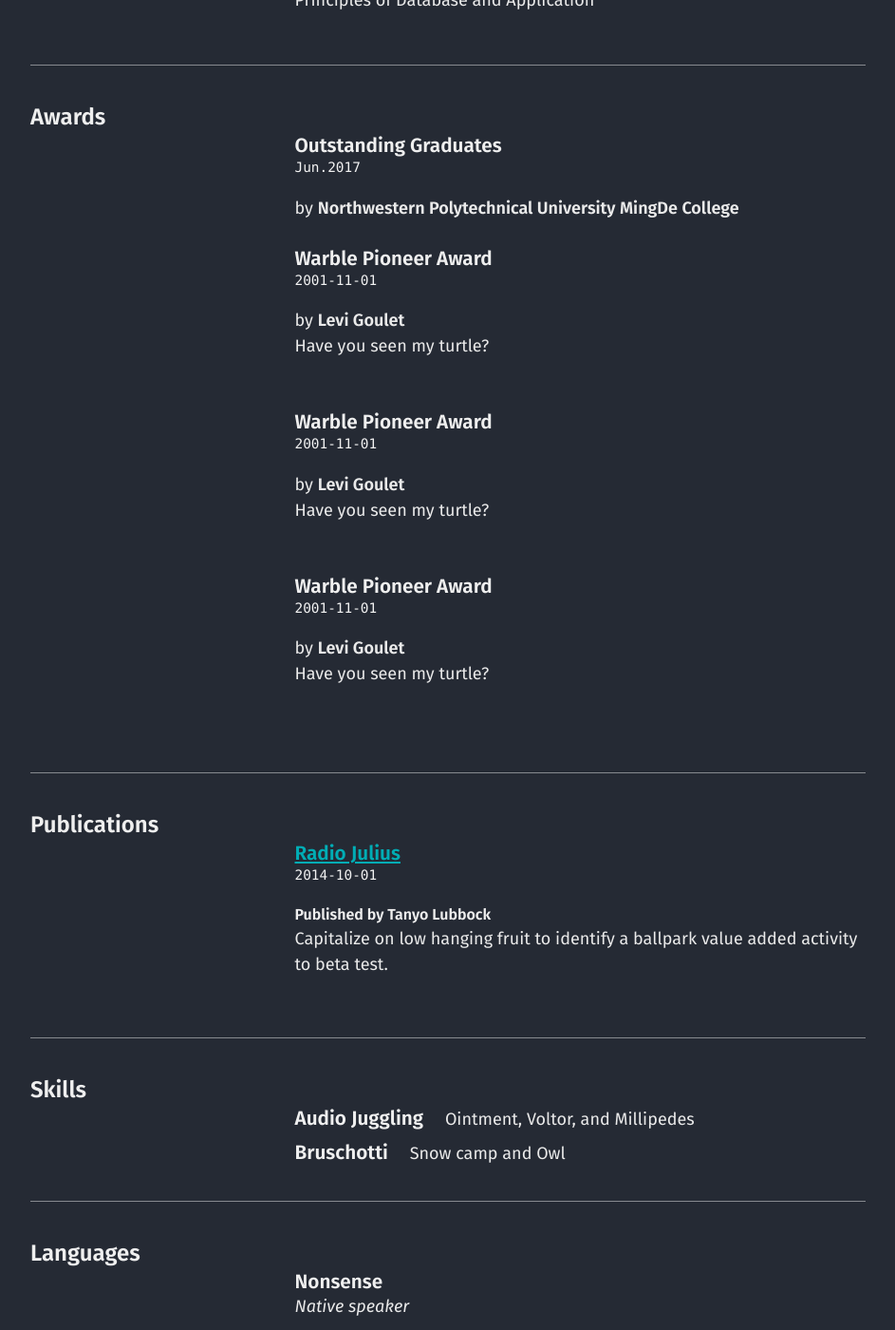
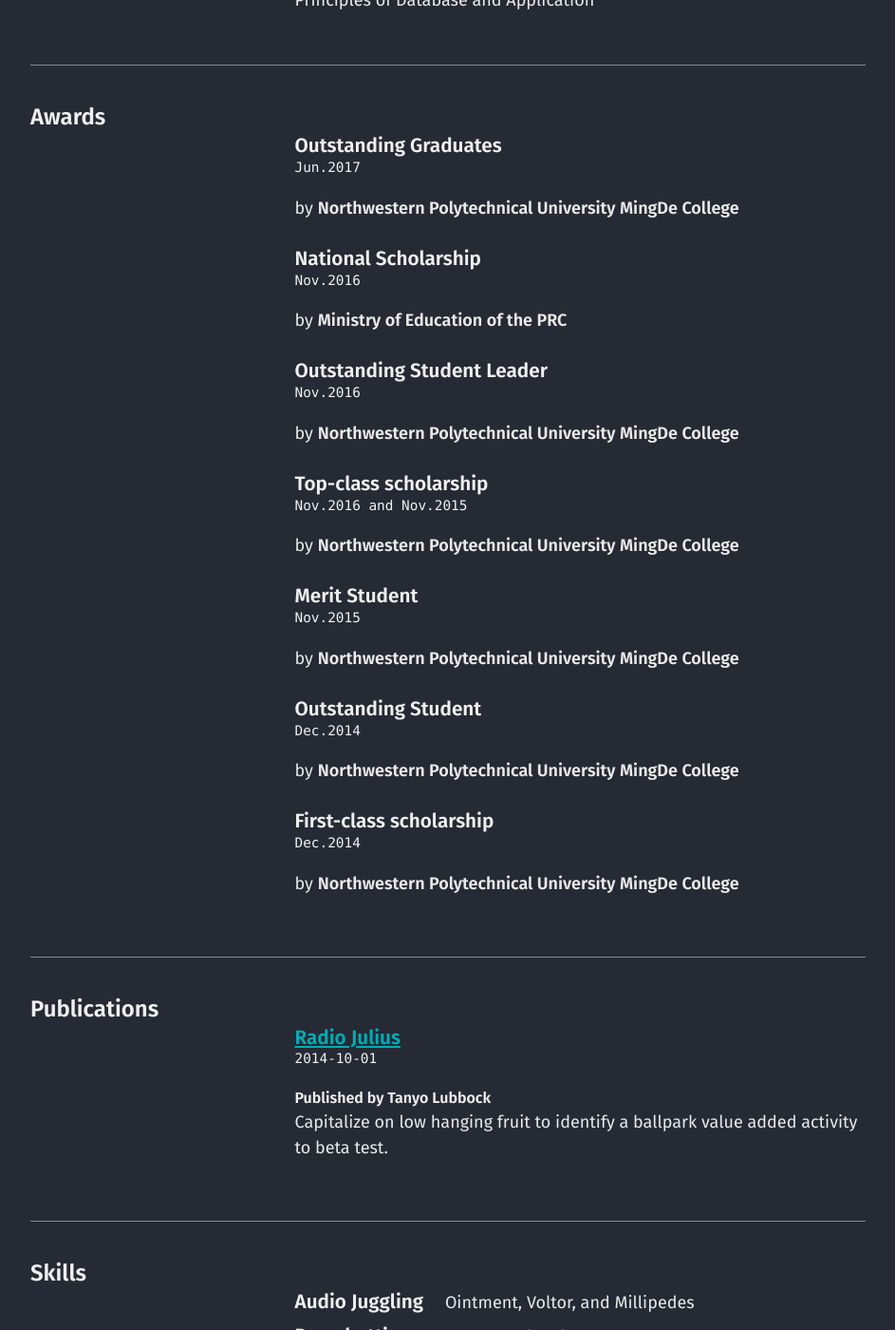
Before and after one commit to chen709847237/chen709847237, a Jekyll site: the page built from cv.md, in a window 1280 px wide and 1400 px high, scrolled down 1662 px. Shown: the whole window at 95% size, without its empty margins (40-983 px from the left). Built offline with Jekyll 4.4.1, drawn with Linux system fonts in a browser that asks for light colours; some of the changed text lies outside the part shown.

Commit message:
Update cv.json

```diff
--- a/_data/cv.json
+++ b/_data/cv.json
@@ -33,7 +33,7 @@
       "institution": "@ University of Macau",
       "area": "Computer Science",
       "studyType": "Master",
-      "startDate": "Aug. 2018",
+      "startDate": "Aug.2018",
       "endDate": "",
       "gpa": "3.8",
       "courses": [
@@ -47,8 +47,8 @@
       "institution": "@ Northwestern Polytechnical University MingDe College",
       "area": "Computer Science & Technology",
       "studyType": "Bachelor",
-      "startDate": "Sept. 2013",
-      "endDate": "Jul. 2017",
+      "startDate": "Sept.2013",
+      "endDate": "Jul.2017",
       "gpa": "3.5",
       "courses": [
         "C & Java Programming",
@@ -71,22 +71,40 @@
       "summary": ""
     },
     {
-      "title": "Warble Pioneer Award",
-      "date": "2001-11-01",
-      "awarder": "Levi Goulet",
-      "summary": "Have you seen my turtle?"
+      "title": "National Scholarship",
+      "date": "Nov.2016",
+      "awarder": "Ministry of Education of the PRC",
+      "summary": ""
     },
     {
-      "title": "Warble Pioneer Award",
-      "date": "2001-11-01",
-      "awarder": "Levi Goulet",
-      "summary": "Have you seen my turtle?"
+      "title": "Outstanding Student Leader",
+      "date": "Nov.2016",
+      "awarder": "Northwestern Polytechnical University MingDe College",
+      "summary": ""
     },
     {
-      "title": "Warble Pioneer Award",
-      "date": "2001-11-01",
-      "awarder": "Levi Goulet",
-      "summary": "Have you seen my turtle?"
+      "title": "Top-class scholarship",
+      "date": "Nov.2016 and Nov.2015",
+      "awarder": "Northwestern Polytechnical University MingDe College",
+      "summary": ""
+    },
+    {
+      "title": "Merit Student",
+      "date": "Nov.2015",
+      "awarder": "Northwestern Polytechnical University MingDe College",
+      "summary": ""
+    },
+    {
+      "title": "Outstanding Student",
+      "date": "Dec.2014",
+      "awarder": "Northwestern Polytechnical University MingDe College",
+      "summary": ""
+    },
+    {
+      "title": "First-class scholarship",
+      "date": "Dec.2014",
+      "awarder": "Northwestern Polytechnical University MingDe College",
+      "summary": ""
     },
   ],
   "publications": [
```
